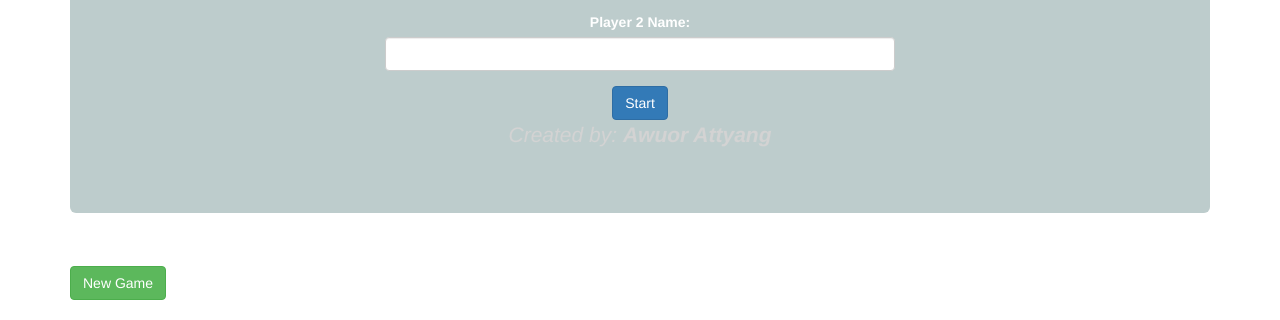
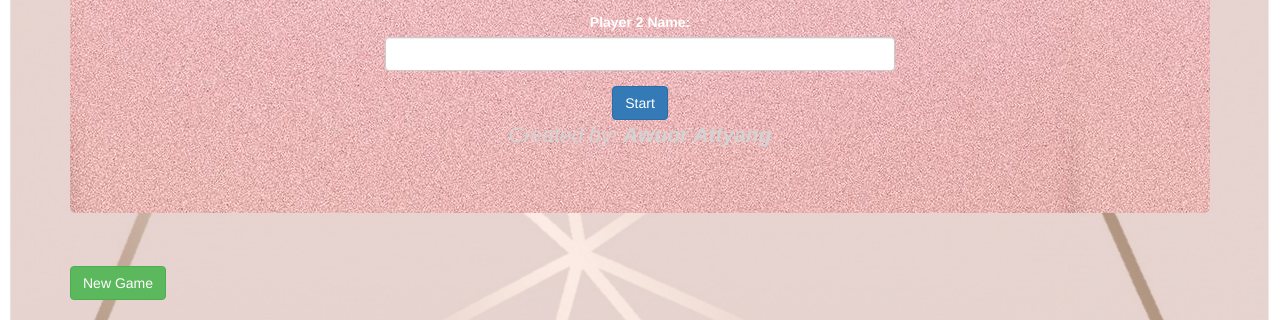
Before and after one commit to awuorlost/Pig-Dice, a plain HTML site: page index.html in a window 1280 px wide. Shown: the part 209-529 px from the top of the page. Drawn offline with Linux system fonts and the light colour scheme.

```diff
--- a/css/styles.css
+++ b/css/styles.css
@@ -3,16 +3,16 @@ player-console {
 }
 .jumbotron{
   text-align: center;
-  background-color:rgba(90, 128, 128,0.4);
+  background-image: url("../Images/RoseGold.jpg");
   border: none;
   outline:none;
   color:white;
 }
 body{
-  background-image: url();
+  background-image: url("../Images/wallpaper.jpg");
   background-repeat: no-repeat;
   background-attachment: fixed;
-  background-position: center;
+  background-size: cover;
 }
 .box{
   text-align: center;
```
